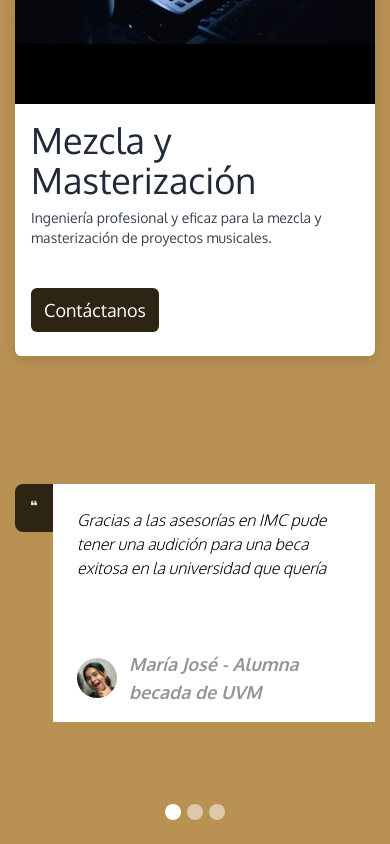
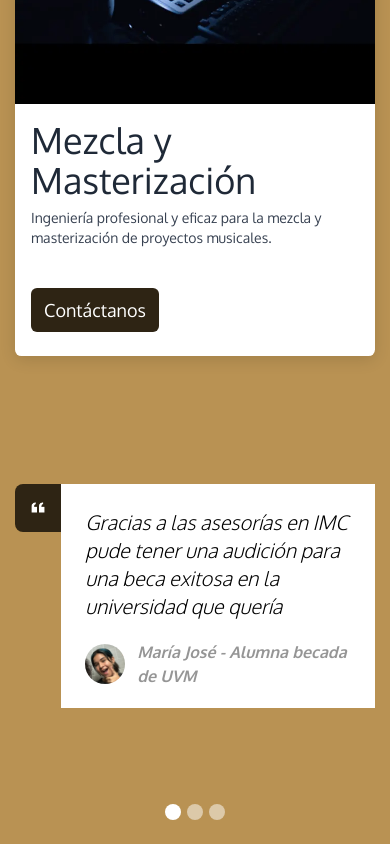
Before and after one commit to saulkurosaki/IZTAC-MUSIC-COMPANY, a Next.js app: page /our-services in a window 390 px wide. Shown: the part 1748-2592 px from the top of the page. Built offline with nearby package versions, Linux system fonts and the light colour scheme.

Commit message:
feat(ReferenceCard): implement the on small and extra small devices responsive layout

```diff
--- a/components/our-services/ReferenceCard.tsx
+++ b/components/our-services/ReferenceCard.tsx
@@ -13,11 +13,11 @@ const ReferenceCard = ({ quote, author, avatar }: ReferenceCardProps) => {
     <div className="w-full h-full py-20">
       <div className="container xl:w-[1320px] lg:w-[960px] md:w-[720px] xl:h-full lg:h-[220px] md:h-[280px] px-[15px]">
         <div className="xl:w-[645px] lg:w-[465px] md:w-[345px] h-full mx-auto flex">
-          <div className="w-12 h-12 bg-[#2e2414] rounded-tl-lg rounded-bl-lg xl:p-3 max-xl:p-4">
+          <div className="w-12 h-12 bg-[#2e2414] rounded-tl-lg rounded-bl-lg p-4 max-md:flex justify-center items-center">
             <Image src={QuoteSvg} alt="quote" />
           </div>
-          <div className="xl:w-[597px] lg:w-[417px] md:w-[297px] h-full bg-white p-6 flex flex-col">
-            <p className="w-full lg:h-[90px] max-lg:h-[150px] oxygen text-black xl:text-2xl md:text-xl italic font-light xl:mb-4 md:mb-8">
+          <div className="xl:w-[597px] lg:w-[417px] md:w-[297px] max-md:w-[347px] h-full bg-white p-6 flex flex-col">
+            <p className="w-full lg:h-[90px] md:h-[150px] max-md:h-auto oxygen text-black xl:text-2xl max-xl:text-xl italic font-light xl:mb-4 md:mb-8 max-md:mb-6">
               {quote}
             </p>
             <div className="w-full h-10 flex items-center">
@@ -28,7 +28,7 @@ const ReferenceCard = ({ quote, author, avatar }: ReferenceCardProps) => {
                 height={40}
                 className="rounded-full mr-3"
               />
-              <p className="w-auto h-auto lg:text-xl max-lg:text-lg text-[#959595] font-semibold italic oxygen">
+              <p className="w-auto h-auto lg:text-xl md:text-lg max-md:text-base text-[#959595] font-semibold italic oxygen">
                 {author}
               </p>
             </div>
```
